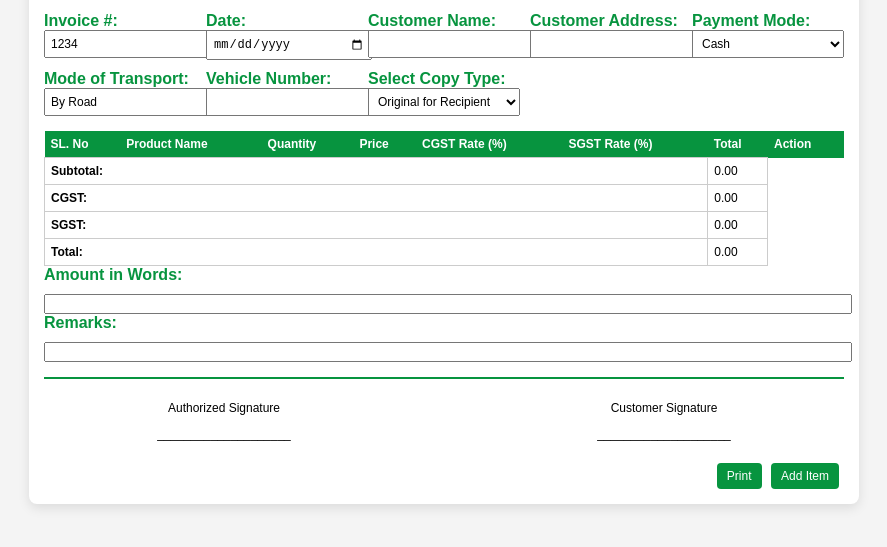
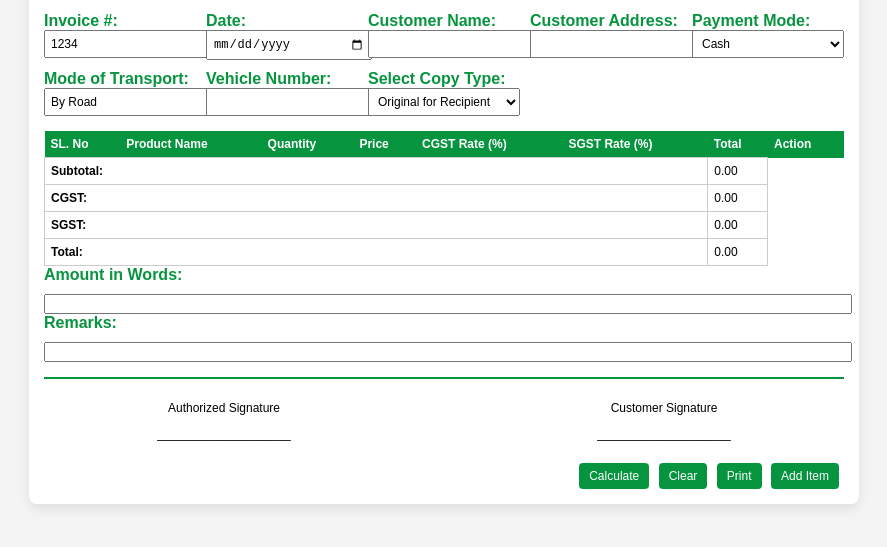
Before and after one commit to mohammedshine/mohammedshine.github.io, a plain HTML site: page invoice.html in a window 1280 px wide. Shown: the part 181-728 px from the top of the page, without its empty margins (196-1083 px from the left). Drawn offline with Linux system fonts and the light colour scheme.

Commit message:
Update invoice.html

```diff
--- a/invoice.html
+++ b/invoice.html
@@ -297,6 +297,8 @@
         </div>
 
         <div class="invoice-footer">
+            <button onclick="calculateTotal()">Calculate</button>
+            <button onclick="clearFields()">Clear</button>
             <button onclick="printInvoice()">Print</button>
             <button onclick="addRow()">Add Item</button>
         </div>
@@ -379,6 +381,32 @@
             const words = amount.toString(); // Replace with a function to convert number to words
             document.getElementById('amount-in-words').value = words + " only";
         }
+
+        function calculateTotal() {
+            updateTotal(); // Call the updateTotal function to calculate and display totals
+        }
+
+        function clearFields() {
+            // Clear all fields in the invoice
+            document.getElementById('invoice-number').value = '';
+            document.getElementById('customer-name').value = '';
+            document.getElementById('customer-address').value = '';
+            document.getElementById('vehicle-number').value = '';
+            document.getElementById('remarks').value = '';
+            document.getElementById('amount-in-words').value = '';
+
+
+            const table = document.getElementById('invoice-table').getElementsByTagName('tbody')[0];
+            while (table.rows.length > 0) {
+                table.deleteRow(0); // Clear all rows from the table
+            }
+
+            // Reset total fields
+            document.getElementById('subtotal').textContent = '0.00';
+            document.getElementById('cgst-total').textContent = '0.00';
+            document.getElementById('sgst-total').textContent = '0.00';
+            document.getElementById('total').textContent = '0.00';
+        }
     </script>
 </body>
 </html>
```
